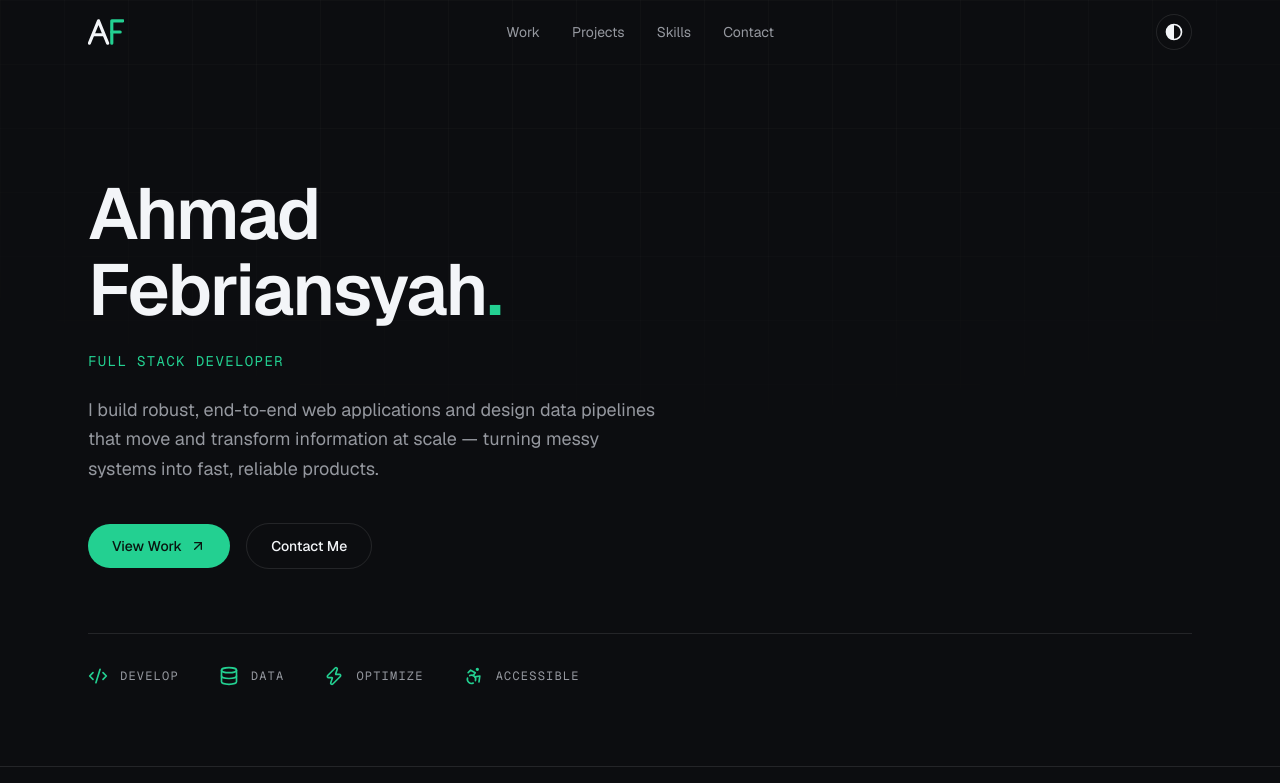
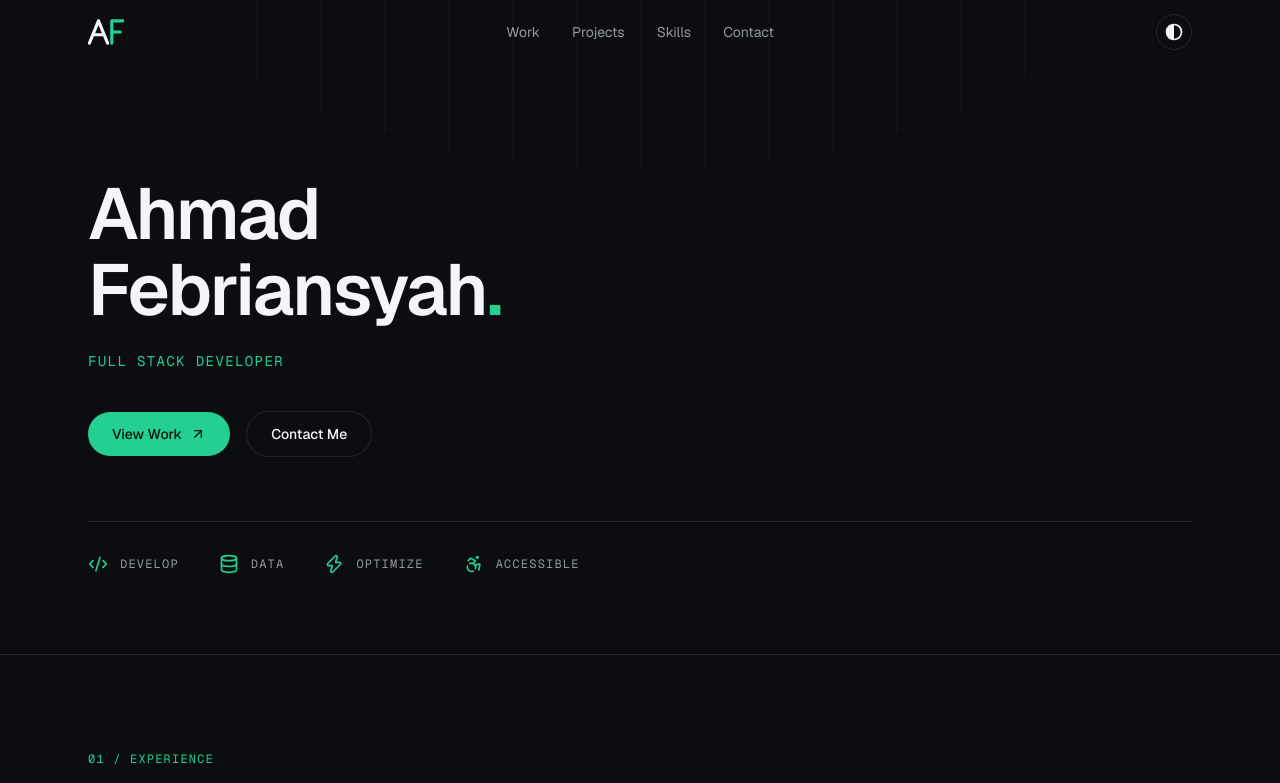
Before and after one commit to MagangIT2/Portofolio, a Next.js app: page / in a window 1280 px wide. Shown: the top 783 px of the page. Built offline with nearby package versions, Linux system fonts and the light colour scheme.

Commit message:
refactor: remove detailed description from hero component
Updated hero section for conciseness

Co-authored-by: MagangIT2 <307032605+MagangIT2@users.noreply.github.com>

```diff
--- a/components/hero.tsx
+++ b/components/hero.tsx
@@ -38,9 +38,6 @@ export function Hero() {
         </p>
 
         <p className="mt-6 max-w-xl text-pretty text-lg leading-relaxed text-muted-foreground">
-          I build robust, end-to-end web applications and design data pipelines
-          that move and transform information at scale — turning messy systems
-          into fast, reliable products.
         </p>
 
         <div className="mt-10 flex flex-wrap items-center gap-4">
```
